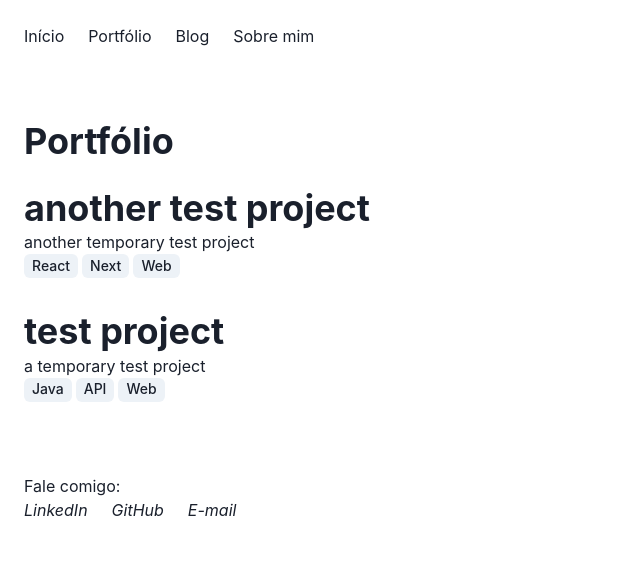
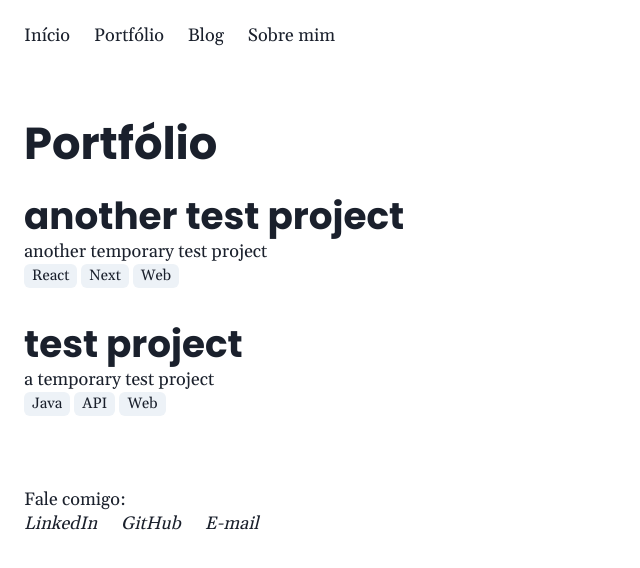
Before and after one commit to fernandonagase/ngsfer.com, a Next.js app: page /portfolio in a window 1280 px wide. Shown: the top 568 px of the page, without its empty margins (0-640 px from the left). Built offline with nearby package versions, Linux system fonts and the light colour scheme.

Commit message:
adjust typography related theming

```diff
--- a/components/ContactMe/ContactItem.tsx
+++ b/components/ContactMe/ContactItem.tsx
@@ -8,7 +8,7 @@ type ContactItemProps = {
 
 export default function ContactItem({ children, url }: ContactItemProps) {
     return (
-        <Link href={url} isExternal>
+        <Link href={url} isExternal fontSize="md" lineHeight="baseline-2">
             {children}
         </Link>
     )
--- a/components/ContactMe/index.tsx
+++ b/components/ContactMe/index.tsx
@@ -5,7 +5,9 @@ import ContactItem from './ContactItem'
 export default function ContactMe() {
     return (
         <div>
-            <Text>Fale comigo:</Text>
+            <Text fontSize="md" lineHeight="baseline-2">
+                Fale comigo:
+            </Text>
             <address>
                 <List display="flex" gap="baseline-2">
                     <ListItem>
--- a/components/ProjectCard/index.tsx
+++ b/components/ProjectCard/index.tsx
@@ -18,12 +18,14 @@ export default function ProjectCard({
 }: ProjectCardProps) {
     return (
         <LinkBox as="article" mb="baseline-2">
-            <Heading as="h2">
+            <Heading as="h2" fontSize="3xl" lineHeight="baseline-4">
                 <LinkOverlay href={`portfolio/${slug}`} as={NextLink}>
                     {name}
                 </LinkOverlay>
             </Heading>
-            <Text noOfLines={2}>{description}</Text>
+            <Text fontSize="md" lineHeight="baseline-2" noOfLines={2}>
+                {description}
+            </Text>
             <Skills skills={skills} />
         </LinkBox>
     )
--- a/components/SiteNavigation/NavigationItem.tsx
+++ b/components/SiteNavigation/NavigationItem.tsx
@@ -12,7 +12,12 @@ export default function NavigationItem({
     location,
 }: NavigationItemProps) {
     return (
-        <Link href={location} as={NextLink}>
+        <Link
+            href={location}
+            fontSize="md"
+            lineHeight="baseline-2"
+            as={NextLink}
+        >
             {children}
         </Link>
     )
--- a/components/SiteNavigation/index.tsx
+++ b/components/SiteNavigation/index.tsx
@@ -16,7 +16,12 @@ export default function SiteNavigation() {
                 <ListItem>
                     {/* <NavigationItem location="/blog">Blog</NavigationItem> */}
                     {/* Link externo enquanto o blog estiver hospedado no HashNode */}
-                    <Link href="https://blog.ngsfer.com" isExternal>
+                    <Link
+                        href="https://blog.ngsfer.com"
+                        isExternal
+                        fontSize="md"
+                        lineHeight="baseline-2"
+                    >
                         Blog
                     </Link>
                 </ListItem>
--- a/pages/portfolio/index.tsx
+++ b/pages/portfolio/index.tsx
@@ -30,7 +30,14 @@ export default function Portfolio({
                 />
             </Head>
 
-            <Heading mb="baseline-2">Portfólio</Heading>
+            <Heading
+                as="h1"
+                fontSize="4xl"
+                lineHeight="baseline-4"
+                mb="baseline-2"
+            >
+                Portfólio
+            </Heading>
             {projects.length > 0 ? (
                 <Stack>
                     {projects.map((project) => (
--- /dev/null
+++ b/theme/foundations/typography.ts
@@ -0,0 +1,19 @@
+import buildBaseline from '@/theme/util/build-baseline'
+import buildTypeScale from '@/theme/util/build-typescale'
+import theme from '../theme'
+import { gelasio, poppins } from '../util/nextjs-fonts'
+
+const fonts = {
+    body: gelasio.style.fontFamily,
+    heading: poppins.style.fontFamily,
+}
+const fontSizes = buildTypeScale(theme.typeBaseSize, theme.typeScale)
+const lineHeights = buildBaseline(theme.baseline, 8)
+
+const typography = {
+    fonts,
+    fontSizes,
+    lineHeights,
+}
+
+export default typography
--- a/theme/index.ts
+++ b/theme/index.ts
@@ -1,7 +1,8 @@
 import { extendTheme } from '@chakra-ui/react'
 
 import space from './foundations/space'
+import typography from './foundations/typography'
 
-const overrides = { space }
+const overrides = { space, ...typography }
 
 export default extendTheme(overrides)
--- a/theme/theme.ts
+++ b/theme/theme.ts
@@ -1,6 +1,9 @@
 const theme = {
     // baseline size in 'rem'
     baseline: 0.75,
+    typeScale: 1.2,
+    // base font size in 'rem'
+    typeBaseSize: 1.125,
 }
 
 export default theme
--- /dev/null
+++ b/theme/util/build-typescale.ts
@@ -0,0 +1,18 @@
+export default function buildTypeScale(baseSize: number, scale: number) {
+    let chakraSizes = ['xs', 'sm', 'md', 'lg', 'xl']
+    for (let i = 2; i <= 9; i++) {
+        chakraSizes.push(`${i}xl`)
+    }
+
+    let values = {}
+    for (let i = -2; i < chakraSizes.length - 2; i++) {
+        values = {
+            ...values,
+            [chakraSizes[i + 2]]: `${(baseSize * Math.pow(scale, i)).toFixed(
+                3
+            )}rem`,
+        }
+    }
+
+    return values
+}
--- /dev/null
+++ b/theme/util/nextjs-fonts.ts
@@ -0,0 +1,12 @@
+import { Gelasio, Poppins } from 'next/font/google'
+
+export const gelasio = Gelasio({
+    weight: ['400', '700'],
+    style: ['normal', 'italic'],
+    subsets: ['latin'],
+})
+
+export const poppins = Poppins({
+    weight: ['400', '700'],
+    subsets: ['latin'],
+})
```
Also changed, not shown: pages/index.tsx (+5 -3 lines).
